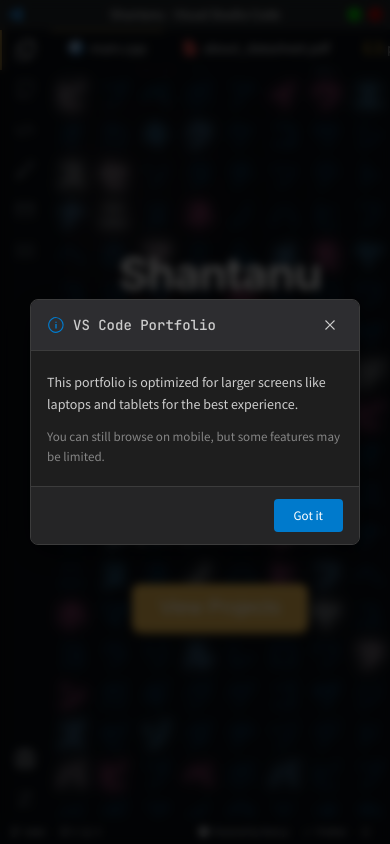
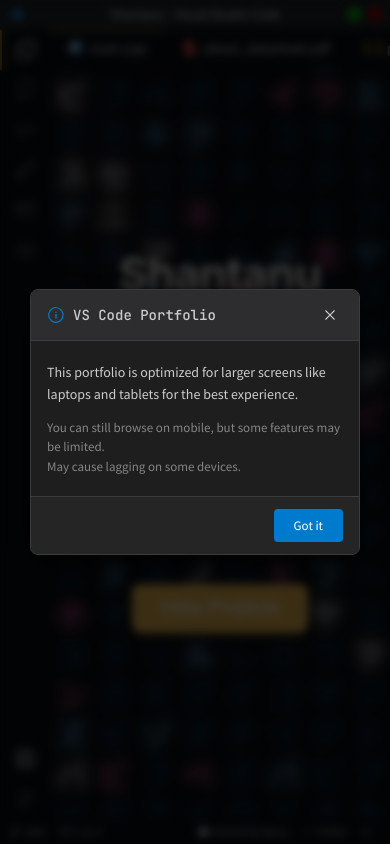
Before and after one commit to shaxntanu/VSCode-Portfolio, a Next.js app: page / in a window 390 px wide. Built offline with nearby package versions, Linux system fonts and the light colour scheme.

Commit message:
Add lagging warning to mobile notification

```diff
--- a/components/MobileNotification.tsx
+++ b/components/MobileNotification.tsx
@@ -41,6 +41,9 @@ const MobileNotification = () => {
           <p className={styles.submessage}>
             You can still browse on mobile, but some features may be limited.
           </p>
+          <p className={styles.submessage}>
+            May cause lagging on some devices.
+          </p>
         </div>
 
         <div className={styles.footer}>
```
